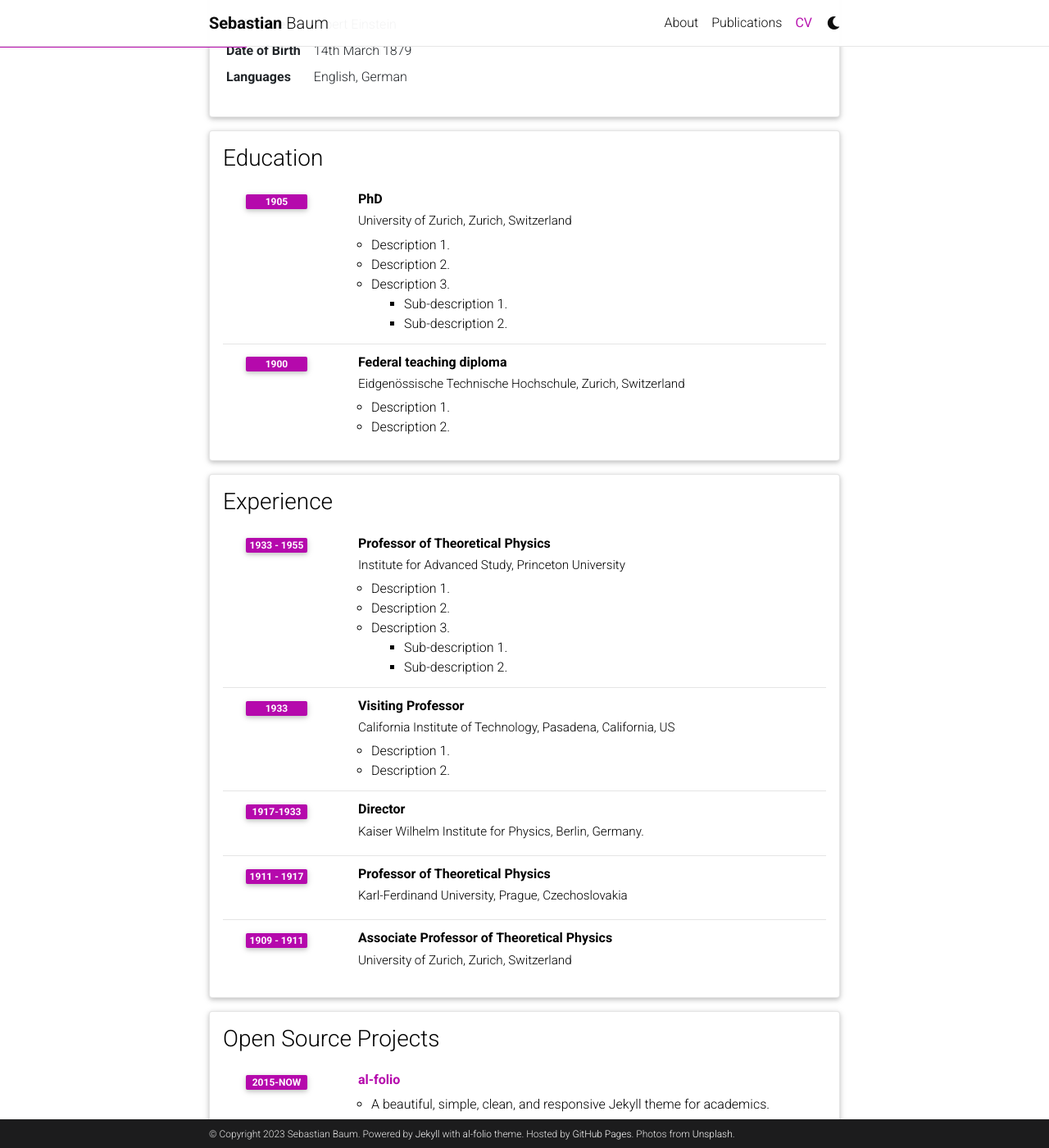
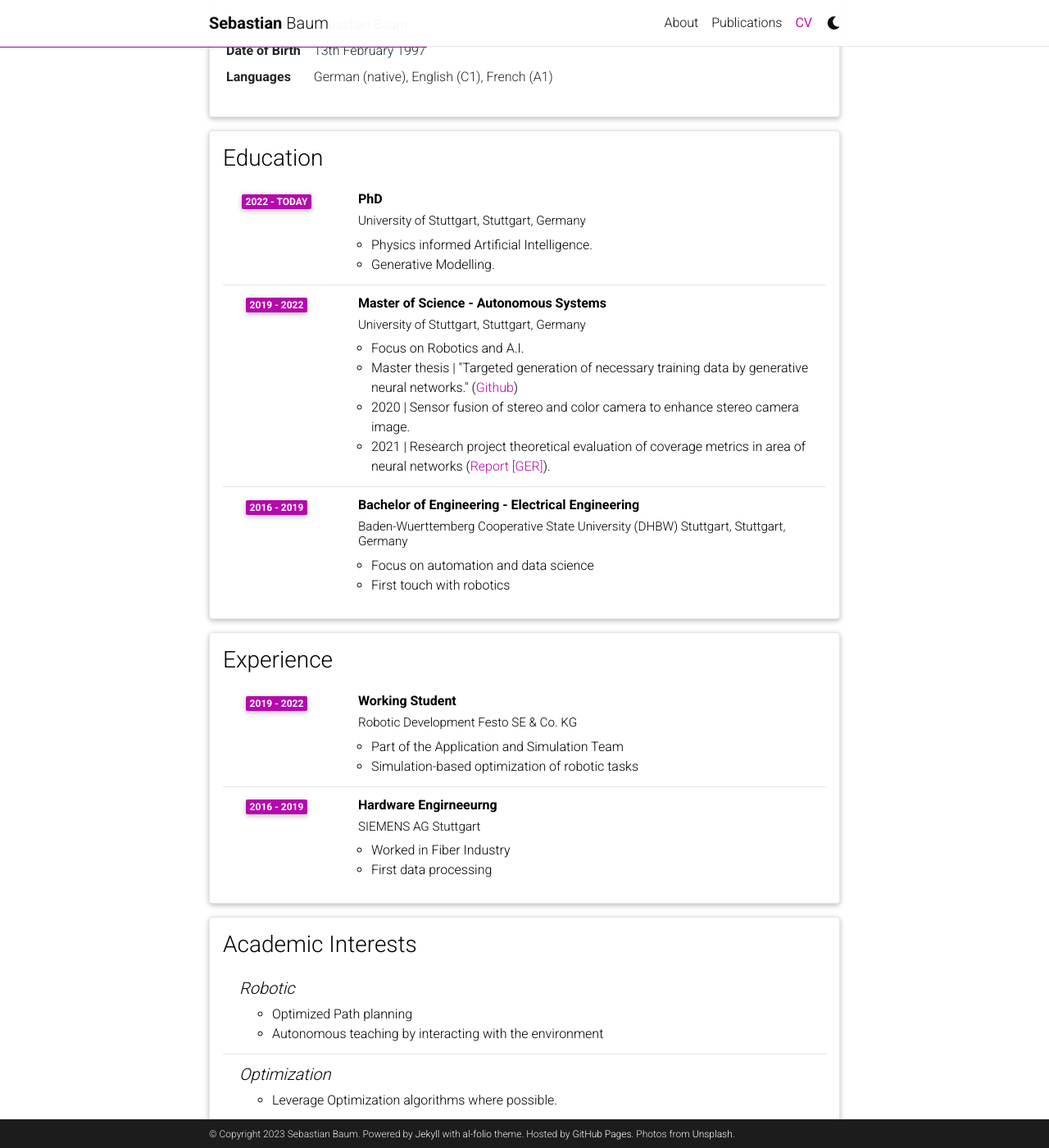
Before and after one commit to BaumSebastian/BaumSebastian.github.io, a Jekyll site: the page built from _pages/cv.md, in a window 1280 px wide and 1400 px high, scrolled down 234 px. Shown: the whole window at 82% size. Built offline with Jekyll 4.4.1, drawn with Linux system fonts in a browser that asks for light colours; comment, search, counter and statistics services are not loaded; a style sheet for code colours, icons or effects is not loaded; some of the changed text lies outside the part shown.

Commit message:
Changed CV Content

```diff
--- a/_data/cv.yml
+++ b/_data/cv.yml
@@ -2,96 +2,68 @@
   type: map
   contents:
     - name: Full Name
-      value: Albert Einstein
+      value: Sebastian Baum
     - name: Date of Birth
-      value: 14th March 1879
+      value: 13th February 1997
     - name: Languages
-      value: English, German
+      value: German (native), English (C1), French (A1)
 
 - title: Education
   type: time_table
   contents:
     - title: PhD
-      institution: University of Zurich, Zurich, Switzerland
-      year: 1905
+      institution: University of Stuttgart, Stuttgart, Germany
+      year: 2022 - Today
       description:
-        - Description 1.
-        - Description 2.
-        - title: Description 3.
-          contents:
-            - Sub-description 1.
-            - Sub-description 2.
-    - title: Federal teaching diploma
-      institution: Eidgenössische Technische Hochschule, Zurich, Switzerland
-      year: 1900
+        - Physics informed Artificial Intelligence.
+        - Generative Modelling.
+    - title: Master of Science - Autonomous Systems
+      institution: University of Stuttgart, Stuttgart, Germany
+      year: 2019 - 2022
       description:
-        - Description 1.
-        - Description 2.
+        - Focus on Robotics and A.I.
+        - Master thesis | "Targeted generation of necessary training data by generative neural networks." (<a href="https://www.github.com/BaumSebastian/ALVA">Github</a>)
+        - 2020 | Sensor fusion of stereo and color camera to enhance stereo camera image.
+        - 2021 | Research project theoretical evaluation of coverage metrics in area of neural networks (<a href="https://www.ias.uni-stuttgart.de/dokumente/2021_Test-der_Coverage_von_neuronalen_Netzen_um_Fehler_im_Netzverhalten_zu_erkennen.pdf">Report [GER]</a>).
+    - title: Bachelor of Engineering - Electrical Engineering
+      institution: Baden-Wuerttemberg Cooperative State University (DHBW) Stuttgart, Stuttgart, Germany
+      year: 2016 - 2019
+      description:
+        - Focus on automation and data science
+        - First touch with robotics
 
 - title: Experience
   type: time_table
   contents:
-    - title: Professor of Theoretical Physics
-      institution: Institute for Advanced Study, Princeton University
-      year: 1933 - 1955
+    - title: Working Student
+      institution: Robotic Development Festo SE & Co. KG
+      year: 2019 - 2022
       description:
-        - Description 1.
-        - Description 2.
-        - title: Description 3.
-          contents:
-            - Sub-description 1.
-            - Sub-description 2.
-    - title: Visiting Professor
-      institution: California Institute of Technology, Pasadena, California, US
-      year: 1933
+        - Part of the Application and Simulation Team
+        - Simulation-based optimization of robotic tasks
+    - title: Hardware Engirneeurng
+      institution: SIEMENS AG Stuttgart
+      year: 2016 - 2019
       description:
-        - Description 1.
-        - Description 2.
-
-    - title: Director
-      institution: Kaiser Wilhelm Institute for Physics, Berlin, Germany.
-      year: 1917-1933
-
-    - title: Professor of Theoretical Physics
-      institution: Karl-Ferdinand University, Prague, Czechoslovakia
-      year: 1911 - 1917
-      description:
-
-    - title: Associate Professor of Theoretical Physics
-      institution: University of Zurich, Zurich, Switzerland
-      year: 1909 - 1911
-
-- title: Open Source Projects
-  type: time_table
-  contents:
-    - title: <a href="https://github.com/alshedivat/al-folio">al-folio</a>
-      year: 2015-now
-      description: A beautiful, simple, clean, and responsive Jekyll theme for academics.
-
-- title: Honors and Awards
-  type: time_table
-  contents:
-    - year: 1921
-      items:
-        - Nobel Prize in Physics
-        - Matteucci Medal
-    - year: 2029
-      items:
-        - Max Planck Medal
+        - Worked in Fiber Industry
+        - First data processing
 
 - title: Academic Interests
   type: nested_list
   contents:
-    - title: Topic 1.
-      items:
-        - Description 1.
-        - Description 2.
-    - title: Topic 2.
-      items:
-        - Description 1.
-        - Description 2.
+  - title: Robotic
+    items:
+      - Optimized Path planning
+      - Autonomous teaching by interacting with the environment
+  - title: Optimization
+    items:
+      - Leverage Optimization algorithms where possible.
+  - title: Artificial Intelligence
+    items:
+      - Self Supervised Learning
+      - Latent Variable Energy Based Models
 
 - title: Other Interests
   type: list
   contents:
-    - <u>Hobbies:</u> Hobby 1, Hobby 2, etc.
+    - Cooking, hiking and playing music
```
